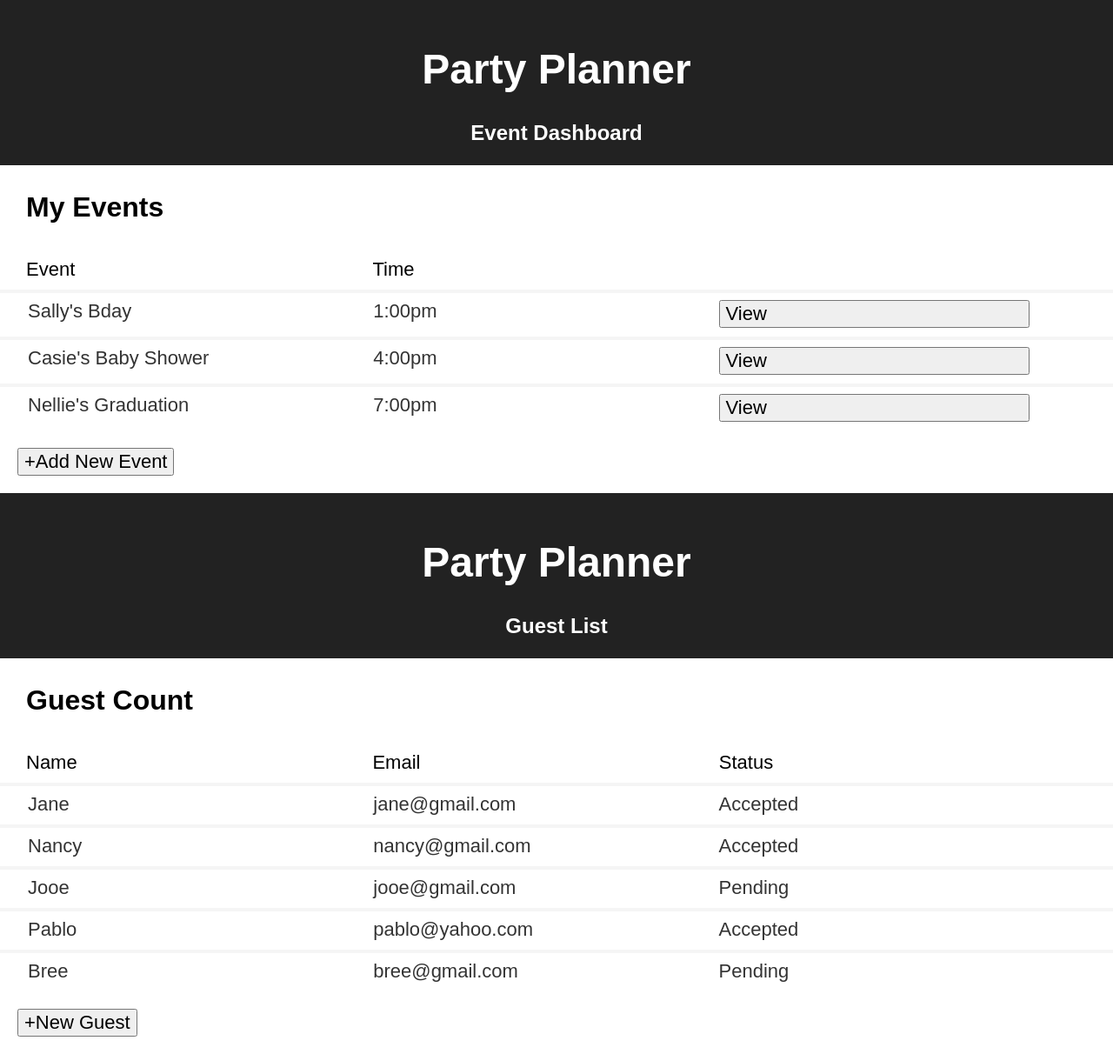
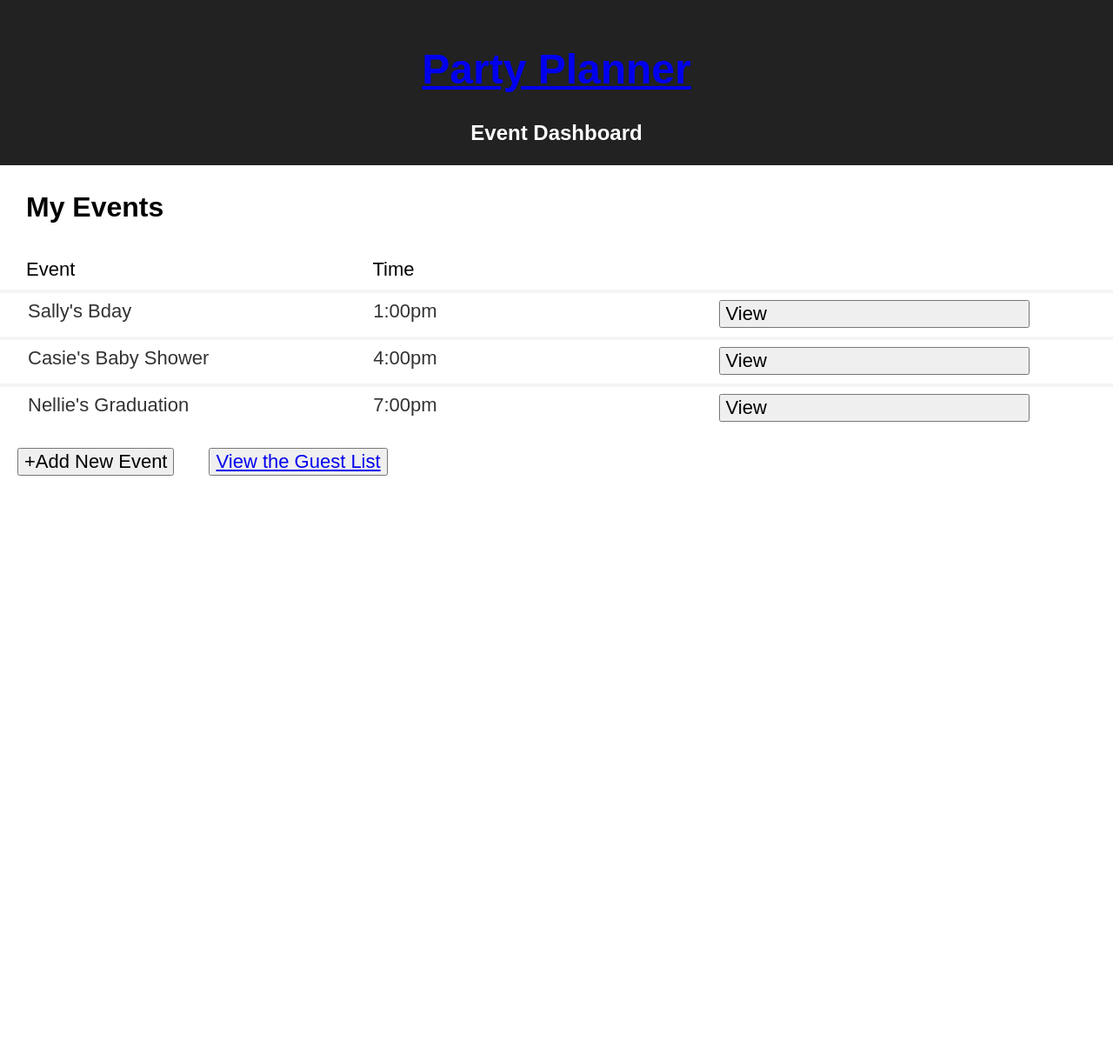
Before and after one commit to krits29/CongressionalAppChallenge, a React (Create React App) app in the folder cong-app-challenge/: page / in a window 1280 px wide. Shown: the whole page at 87% size. After the commit the page ends 800 px from the top, so only its background shows below. Built offline with nearby package versions, Linux system fonts and the light colour scheme.

Commit message:
Guest List on separate page

```diff
--- a/cong-app-challenge/src/App.css
+++ b/cong-app-challenge/src/App.css
@@ -10,6 +10,11 @@
 .App-title {
   font-size: 3em;
   text-align: center;
+}
+
+.App-title a:visited{
+  text-decoration: none;
+  color: white;
 }
 
 .App-intro {
--- a/cong-app-challenge/src/App.js
+++ b/cong-app-challenge/src/App.js
@@ -4,7 +4,7 @@ import Event from "./Event/Event";
 import { BrowserRouter } from "react-router-dom";
 import { Route } from "react-router-dom";
 import EventDashboard from './EventDashboard/EventDashboard';
-import Guest from './Guest/Guest.js';
+import GuestList from './GuestList/GuestList.js';
 
 class App extends Component {
   render() {
@@ -12,24 +12,7 @@ class App extends Component {
       <BrowserRouter>
         <div>
           <Route path = "/" exact component = {EventDashboard}/>
-          <div className="App">
-            <header className="App-header">
-              <h1 className="App-title">Party Planner</h1>
-              <h2>Guest List</h2>
-            </header>
-            <h1 className="body">Guest Count</h1>
-            <div className="row">
-              <p className="column">Name</p>
-              <p className="column">Email</p>
-              <p className="column">Status</p>
-            </div>
-            <Guest guestName="Jane" guestEmail="jane@gmail.com" guestStatus="Accepted"/>
-            <Guest guestName="Nancy" guestEmail="nancy@gmail.com" guestStatus="Accepted"/>
-            <Guest guestName="Jooe" guestEmail="jooe@gmail.com" guestStatus="Pending"/>
-            <Guest guestName="Pablo" guestEmail="pablo@yahoo.com" guestStatus="Accepted"/>
-            <Guest guestName="Bree" guestEmail="bree@gmail.com" guestStatus="Pending"/>
-            <button>+New Guest</button>
-          </div>
+          <Route path = "/guestlist" exact component = {GuestList}/>
         </div>
       </BrowserRouter>
     );
--- a/cong-app-challenge/src/EventDashboard/EventDashboard.js
+++ b/cong-app-challenge/src/EventDashboard/EventDashboard.js
@@ -7,7 +7,7 @@ class EventDashboard extends Component {
         return(
             <div className="App">
             <header className="App-header">
-              <h1 className="App-title">Party Planner</h1>
+              <h1 className="App-title"><Link to = "/">Party Planner</Link></h1>
               <h2>Event Dashboard</h2>
             </header>
             <h1 className="body">My Events</h1>
@@ -19,6 +19,9 @@ class EventDashboard extends Component {
             <Event eventName="Casie's Baby Shower" eventTime="4:00pm"/>
             <Event eventName="Nellie's Graduation" eventTime="7:00pm"/>
             <button>+Add New Event</button>
+            <button>
+                <Link to = {{pathname: "/guestlist"}}>View the Guest List</Link>
+            </button>
           </div>
         );
     }
--- /dev/null
+++ b/cong-app-challenge/src/GuestList/GuestList.js
@@ -0,0 +1,30 @@
+import React, { Component } from "react";
+import { Link } from "react-router-dom";
+import Guest from "../Guest/Guest.js";
+
+class GuestList extends Component {
+    render() {
+        return(
+            <div className="App">
+            <header className="App-header">
+              <h1 className="App-title"><Link to = "/">Party Planner</Link></h1>
+              <h2>Guest List</h2>
+            </header>
+            <h1 className="body">Guest Count</h1>
+            <div className="row">
+              <p className="column">Name</p>
+              <p className="column">Email</p>
+              <p className="column">Status</p>
+            </div>
+            <Guest guestName="Jane" guestEmail="jane@gmail.com" guestStatus="Accepted"/>
+            <Guest guestName="Nancy" guestEmail="nancy@gmail.com" guestStatus="Accepted"/>
+            <Guest guestName="Jooe" guestEmail="jooe@gmail.com" guestStatus="Pending"/>
+            <Guest guestName="Pablo" guestEmail="pablo@yahoo.com" guestStatus="Accepted"/>
+            <Guest guestName="Bree" guestEmail="bree@gmail.com" guestStatus="Pending"/>
+            <button>+New Guest</button>
+          </div>
+        );
+    }
+}
+
+export default GuestList;
```
